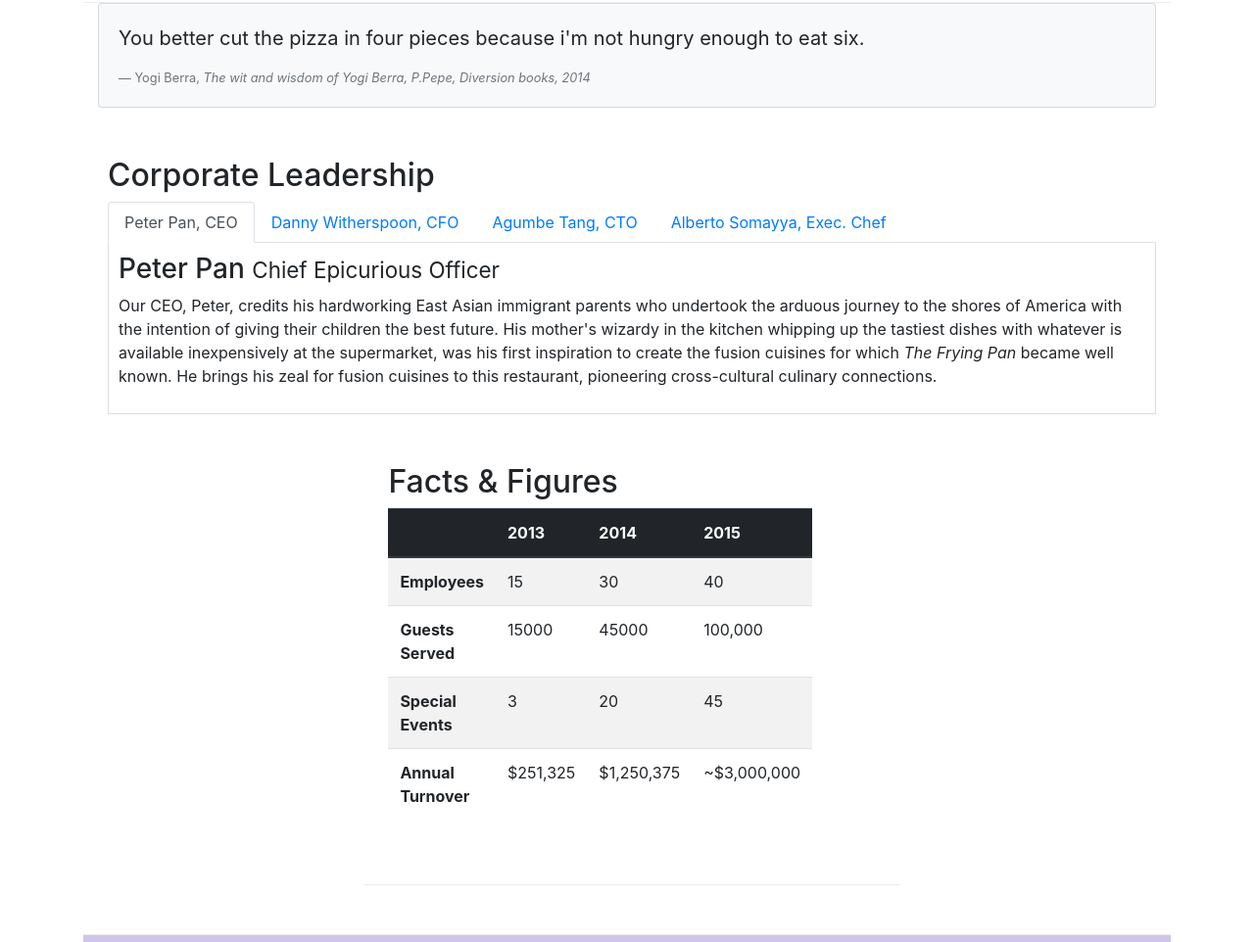
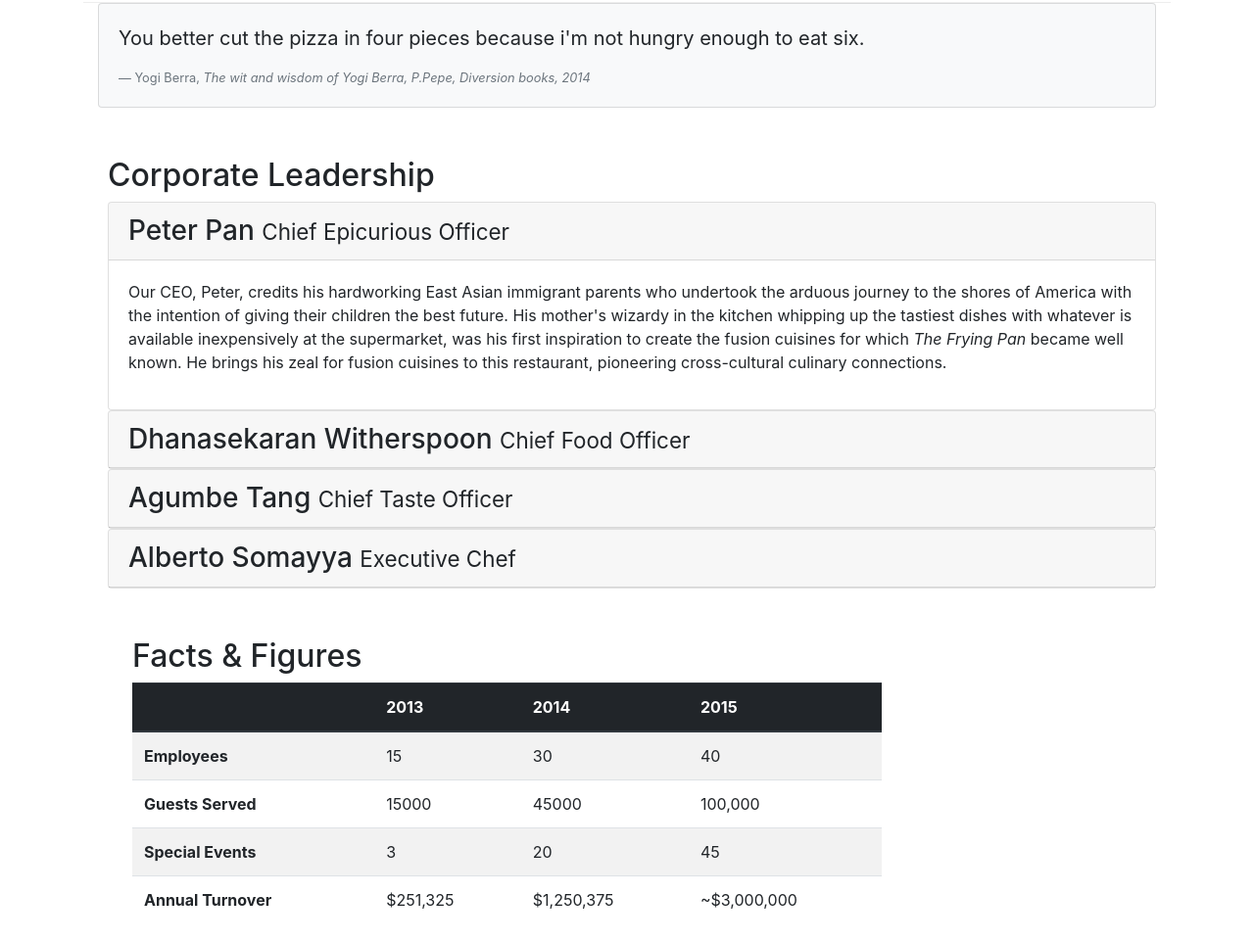
Before and after one commit to diegoforerocruz/bootstrap-test, a website: page aboutus.html in a window 1280 px wide. Shown: the part 812-1774 px from the top of the page at 98% size. Drawn offline with nearby package versions, Linux system fonts and the light colour scheme.

Commit message:
accordion added

```diff
--- a/aboutus.html
+++ b/aboutus.html
@@ -98,42 +98,60 @@
         <div class="row row-content align-items-center">
             <div class="col-12 col-sm-12">
                 <h2>Corporate Leadership</h2>
-                <ul class="nav nav-tabs">
-                    <li class="nav-item">
-                        <a class="nav-link active" href="#peter"
-                          role="tab" data-toggle="tab">Peter Pan, CEO</a>
-                      </li>
-                    <li class="nav-item">
-                        <a class="nav-link" href="#Danny" role="tab"
-                          data-toggle="tab">Danny Witherspoon, CFO</a>
-                      </li>
-                      <li class="nav-item">
-                        <a class="nav-link" href="#Agumbe"role="tab"
-                          data-toggle="tab">Agumbe Tang, CTO</a>
-                      </li>
-                      <li class="nav-item">
-                        <a class="nav-link" href="#Alberto" role="tab"
-                          data-toggle="tab">Alberto Somayya, Exec. Chef</a>
-                      </li>
-                </ul>
-                <div class="tab-content">
-                    <div role="tabpanel" class="tab-pane fade active show" id="peter">
-                        <h3>Peter Pan <small>Chief Epicurious Officer</small></h3>
-                        <p class="d-none d-sm-block">Our CEO, Peter, credits his hardworking East Asian immigrant parents who undertook the arduous journey to the shores of America with the intention of giving their children the best future. His mother's wizardy in the kitchen whipping up the tastiest dishes with whatever is available inexpensively at the supermarket, was his first inspiration to create the fusion cuisines for which <em>The Frying Pan</em> became well known. He brings his zeal for fusion cuisines to this restaurant, pioneering cross-cultural culinary connections.</p>
+
+                <div id="accordion">
+                    <div class="card">
+                        <div class="card-header" role="tab" id="peterhead">
+                            <h3 class="mb-0"><a data-toggle="collapse" data-target="#peter">Peter Pan <small>Chief Epicurious Officer</small></a></h3>
+                        </div>
+                        <div role="tabpanel" class="collapse show" id="peter" data-parent="#accordion">
+                            <div class="card-body">
+                                <p class="d-none d-sm-block">Our CEO, Peter, credits his hardworking East Asian immigrant parents who undertook the arduous journey to the shores of America with the intention of giving their children the best future. His mother's wizardy in the kitchen whipping up the tastiest dishes with whatever is available inexpensively at the supermarket, was his first inspiration to create the fusion cuisines for which <em>The Frying Pan</em> became well known. He brings his zeal for fusion cuisines to this restaurant, pioneering cross-cultural culinary connections.</p>
+                            </div>
+                        </div>
                     </div>
-                    <div role="tabpanel" class="tab-pane fade " id="Danny">
-                        <h3>Dhanasekaran Witherspoon <small>Chief Food Officer</small></h3>
-                        <p class="d-none d-sm-block">Our CFO, Danny, as he is affectionately referred to by his colleagues, comes from a long established family tradition in farming and produce. His experiences growing up on a farm in the Australian outback gave him great appreciation for varieties of food sources. As he puts it in his own words, <em>Everything that runs, wins, and everything that stays, pays!</em></p>
+                    <div class="card">
+                        <div class="card-header" role="tab" id="dannyhead">
+                        <h3 class="mb-0">
+                            <a class="collapsed" data-toggle="collapse" data-target="#danny">
+                            Dhanasekaran Witherspoon <small>Chief Food Officer</small>
+                            </a>
+                        </h3>
                     </div>
-                    <div role="tabpanel" class="tab-pane fade " id="Agumbe">
-                        <h3>Agumbe Tang <small>Chief Taste Officer</small></h3>
-                        <p class="d-none d-sm-block">Blessed with the most discerning gustatory sense, Agumbe, our CTO, personally ensures that every dish that we serve meets his exacting tastes. Our chefs dread the tongue lashing that ensues if their dish does not meet his exacting standards. He lives by his motto, <em>You click only if you survive my lick.</em></p>
-                    </div>
-                    <div role="tabpanel" class="tab-pane fade " id="Alberto">
-                        <h3>Alberto Somayya <small>Executive Chef</small></h3>
-                        <p class="d-none d-sm-block">Award winning three-star Michelin chef with wide International experience having worked closely with whos-who in the culinary world, he specializes in creating mouthwatering Indo-Italian fusion experiences. He says, <em>Put together the cuisines from the two craziest cultures, and you get a winning hit! Amma Mia!</em></p>
+                    <div class="collapse" id="danny" data-parent="#accordion">
+                        <div class="card-body">
+                            <p class="d-none d-sm-block">Our CFO, Danny, as he is affectionately referred to by his colleagues, comes from a long established family tradition in farming and produce. His experiences growing up on a farm in the Australian outback gave him great appreciation for varieties of food sources. As he puts it in his own words, <em>Everything that runs, wins, and everything that stays, pays!</em></p></em></p>
+                        </div>
                     </div>
                 </div>
+                <div class="card">
+                        <div class="card-header" role="tab" id="agumbehead">
+                        <h3 class="mb-0">
+                            <a class="collapsed" data-toggle="collapse" data-target="#agumbe">
+                            Agumbe Tang <small>Chief Taste Officer</small>
+                            </a>
+                        </h3>
+                    </div>
+                    <div class="collapse" id="agumbe" data-parent="#accordion">
+                        <div class="card-body">
+                            <p class="d-none d-sm-block">Blessed with the most discerning gustatory sense, Agumbe, our CTO, personally ensures that every dish that we serve meets his exacting tastes. Our chefs dread the tongue lashing that ensues if their dish does not meet his exacting standards. He lives by his motto, <em>You click only if you survive my lick.</em></p></p>
+                        </div>
+                    </div>
+                </div>
+                <div class="card">
+                        <div class="card-header" role="tab" id="albertohead">
+                        <h3 class="mb-0">
+                            <a class="collapsed" data-toggle="collapse" data-target="#alberto">
+                            Alberto Somayya <small>Executive Chef</small>
+                            </a>
+                        </h3>
+                    </div>
+                    <div class="collapse" id="alberto" data-parent="#accordion">
+                        <div class="card-body">
+                            <p class="d-none d-sm-block">Award winning three-star Michelin chef with wide International experience having worked closely with whos-who in the culinary world, he specializes in creating mouthwatering Indo-Italian fusion experiences. He says, <em>Put together the cuisines from the two craziest cultures, and you get a winning hit! Amma Mia!</em></p></em></p>
+                        </div>
+                    </div>
+
 
        </div>
        <div class="row row-content">
```
